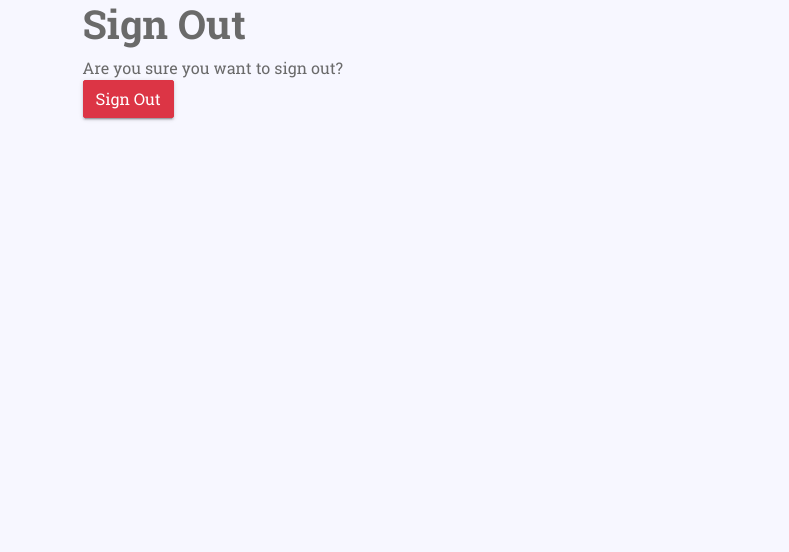
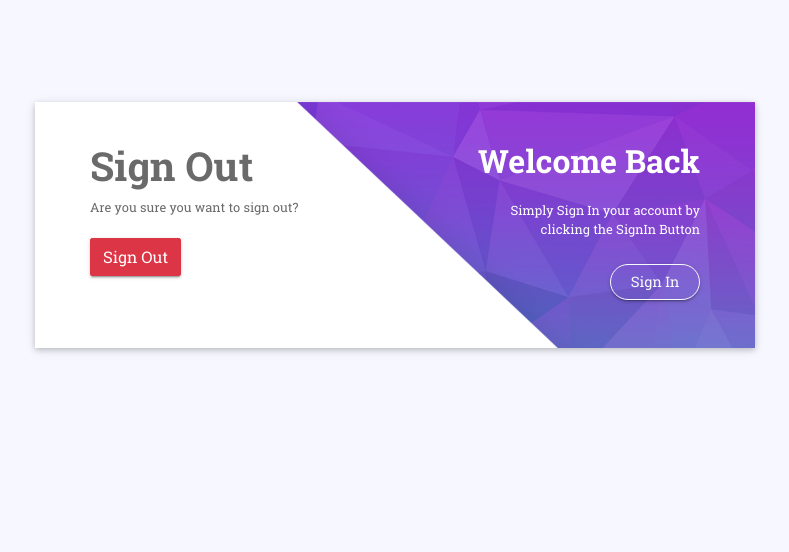
Before and after one commit to packershift/packershift, a Django app: page /accounts/logout/ in a window 1280 px wide. Shown: the top 552 px of the page, without its empty margins (245-1034 px from the left). Before the commit the page ends 121 px from the top, so only its background shows below. Run offline with Django 3.2, Linux system fonts and the light colour scheme; the visitor is signed in with stand-in values (Sample User, id 1); parts of the project's set-up code (start-up, migrations or seed data) failed here and were passed over; some libraries are stand-ins or nearby versions.

Commit message:
feat: new design templates added

```diff
--- a/packershift/templates/account/logout.html
+++ b/packershift/templates/account/logout.html
@@ -4,16 +4,33 @@
 
 {% block head_title %}{% translate "Sign Out" %}{% endblock %}
 
-{% block inner %}
-<h1>{% translate "Sign Out" %}</h1>
+{% block content %}
 
-<p>{% translate 'Are you sure you want to sign out?' %}</p>
+<div class="container-fluid ">
+  <div class=" no-pdding login-box">
+    <div class="row no-margin w-100 bklmj">
+      <div class="col-lg-6 col-md-6 log-det">
+        <h1>{% translate "Sign Out" %}</h1>
+        <div class="row no-margin past">
+          <p>{% translate 'Are you sure you want to sign out?' %}</p>
+        </div>
+        <form action="{% url 'account_logout' %}" method="post">
+          {% csrf_token %}
+          {% if redirect_field_value %}
+          <input name="{{ redirect_field_name }}" type="hidden" value="{{ redirect_field_value }}"/>
+          {% endif %}
+          <button class="btn btn-danger btn-round" type="submit">{% translate 'Sign Out' %}</button>
+        </form>
+      </div>
+      <div class="col-lg-6 col-md-6 box-de">
+        <div class="ditk-inf">
+          <h2 class="w-100">{% translate "Welcome Back" %}</h2>
+          <p>{% translate "Simply Sign In your account by" %} <br> {% translate "clicking the SignIn Button" %}</p>
+          <a class="btn btn-outline-light" href="{% url 'account_login' %}">{% translate "Sign In" %}</a>
+        </div>
+      </div>
+    </div>
+  </div>
+</div>
 
-<form method="post" action="{% url 'account_logout' %}">
-  {% csrf_token %}
-  {% if redirect_field_value %}
-  <input type="hidden" name="{{ redirect_field_name }}" value="{{ redirect_field_value }}"/>
-  {% endif %}
-  <button class="btn btn-danger" type="submit">{% translate 'Sign Out' %}</button>
-</form>
 {% endblock %}
--- a/packershift/templates/account/password_reset_from_key.html
+++ b/packershift/templates/account/password_reset_from_key.html
@@ -12,7 +12,7 @@
       <div class="col-lg-6 col-md-6 log-det">
         <h1>{% if token_fail %}{% translate "Bad Token" %}{% else %}{% translate "Change Password" %}{% endif %}</h1>
         <div class="row no-margin past">
-          <p>{% translate "Don't Have an Account?" %} <span>{% translate "Create your Account" %}</span></p>
+          <p>{% translate "Don't Have an Account?" %} <span><a href="{% url 'account_signup' %}">{% translate "Create your Account" %}</a></span>
         </div>
         {% if token_fail %}
         {% url 'account_reset_password' as passwd_reset_url %}
@@ -43,6 +43,8 @@
       <div class="col-lg-6 col-md-6 box-de">
         <div class="ditk-inf">
           <h2 class="w-100">{% translate "Welcome Back" %}</h2>
+          <p>{% translate "Simply Create your account by" %} <br> {% translate "clicking the Signup Button" %}</p>
+          <a class="btn btn-outline-light" href="{% url 'account_signup' %}">{% translate "Sign Up" %}</a>
         </div>
       </div>
     </div>
```
Also changed, not shown: packershift/templates/account/password_reset_from_key_done.html (+23 -3 lines).
